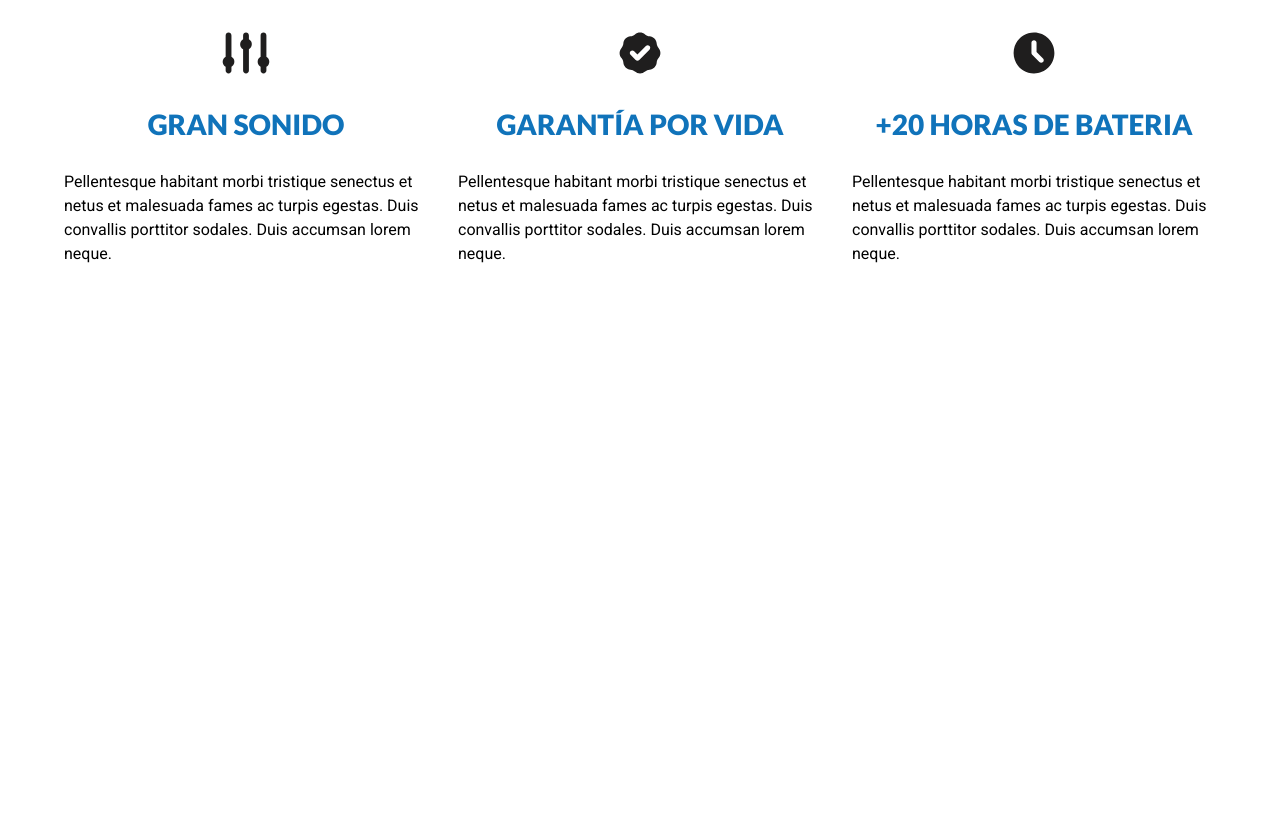
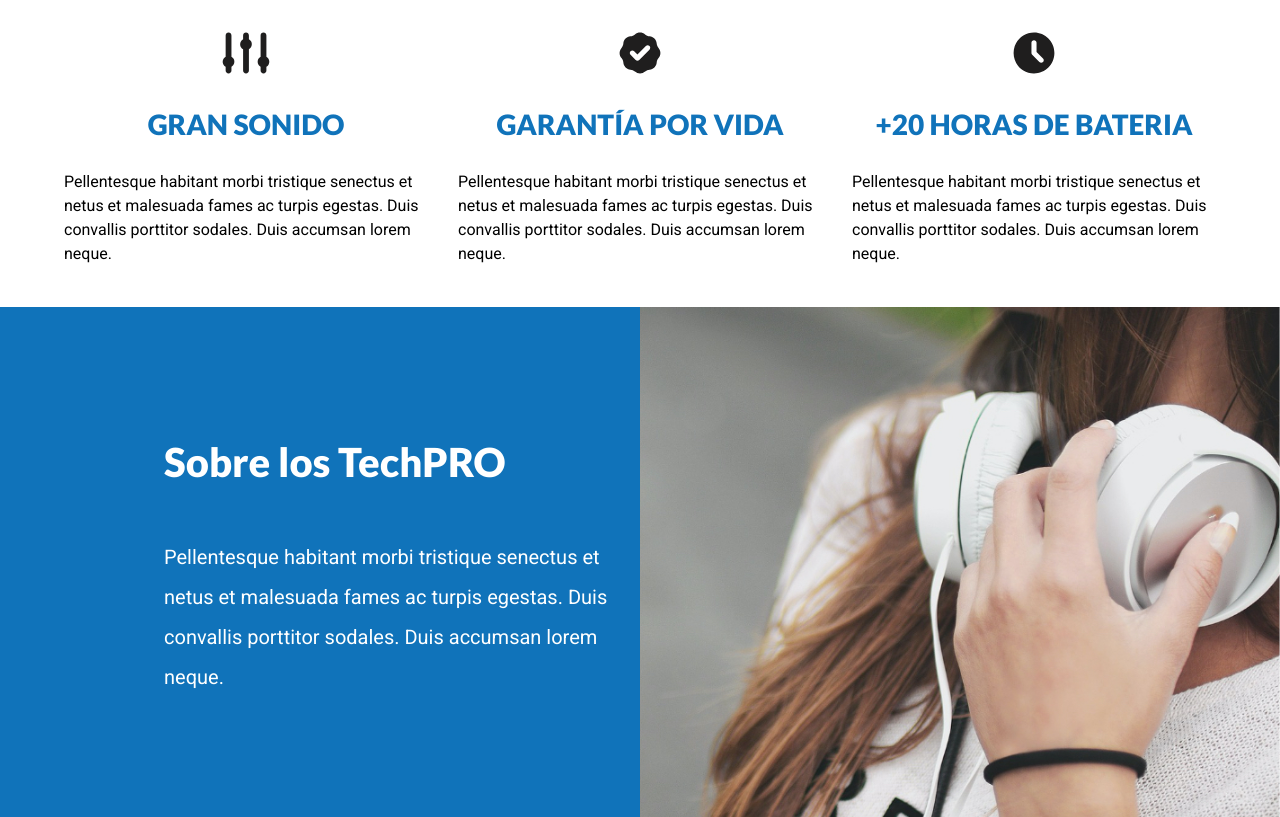
Before and after one commit to BrandonDeveloper08/TechPro, a plain HTML site: page index.html in a window 1280 px wide. Shown: the part 507-1324 px from the top of the page. Before the commit the page ends 814 px from the top, so only its background shows below. Drawn offline with Linux system fonts and the light colour scheme.

Commit message:
Seccion TechPRO

```diff
--- a/css/styles.css
+++ b/css/styles.css
@@ -164,3 +164,63 @@ img{
 .icon p{
     margin-top: calc(var(--separations)/2);
 }
+
+/* Sobre Tech PRO */
+.about-tech{
+    background-image: linear-gradient(to bottom, transparent 50%, var(--primary) 0%),
+    url("../img/imagen-mujer.jpg");
+    background-position: right;
+    background-repeat: repeat, no-repeat;
+    background-size: 100%, 110rem;
+}
+
+@media (min-width:768px) {
+    .about-tech{
+        background-image: linear-gradient(to left, transparent 50%, var(--primary) 0%),
+        url("../img/imagen-mujer.jpg");
+        background-position: right;
+        background-repeat: repeat, no-repeat;
+    }
+}
+
+
+.about-tech-grid{
+    display: grid;
+    grid-template-rows: repeat(2 , 40rem);
+    row-gap: var(--separations);
+}
+
+@media (min-width:768px) {
+    .about-tech-grid{
+        grid-template-rows: unset;
+        grid-template-columns: repeat(2, 1fr);
+        column-gap: 4rem;
+        row-gap: unset;
+        padding: calc(var(--separations)*2);
+    }
+}
+
+.text-about-tech{
+    grid-row:  2/3;
+    color: var(--white);
+    display: flex;
+    flex-direction: column;
+    justify-content: space-around;
+    padding-bottom:var(--separations);
+}
+
+@media (min-width:768px) {
+    .text-about-tech{
+        padding-bottom: 0;
+    }
+}
+
+.text-about-tech h2{
+    font-size: 4rem;
+    margin-left: 0;
+}
+
+.text-about-tech p{
+    font-size: 2rem;
+    line-height: 2;
+}
--- a/index.html
+++ b/index.html
@@ -60,5 +60,13 @@
             </div>
         </div>
     </section>
+    <section class="about-tech">
+        <div class="container about-tech-grid">
+            <div class="text-about-tech">
+                <h2>Sobre los <span>TechPRO</span></h2>
+                <p>Pellentesque habitant morbi tristique senectus et netus et malesuada fames ac turpis egestas. Duis convallis porttitor sodales. Duis accumsan lorem neque.</p>
+            </div>
+        </div>
+    </section>
 </body>
 </html>
```
